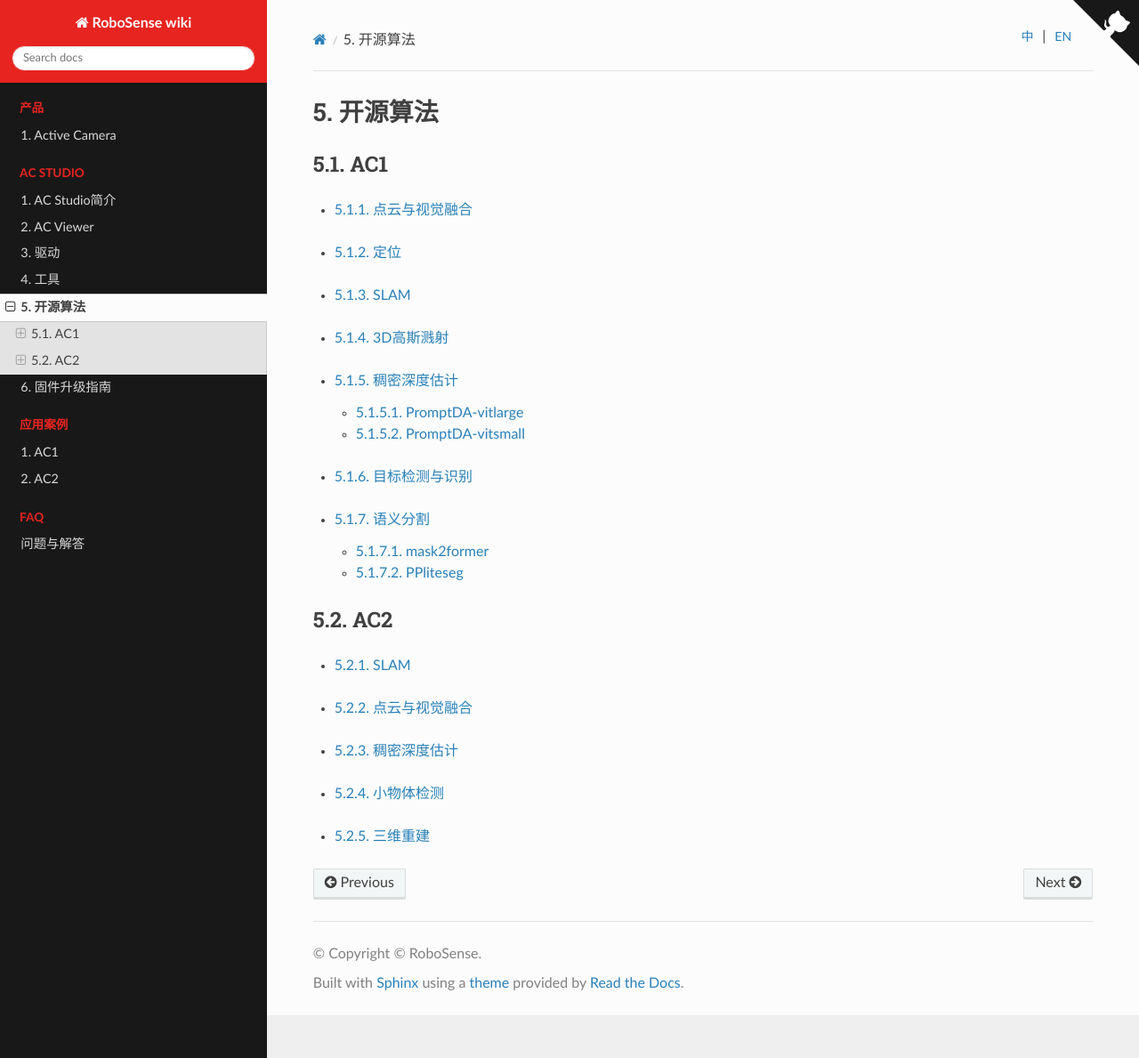
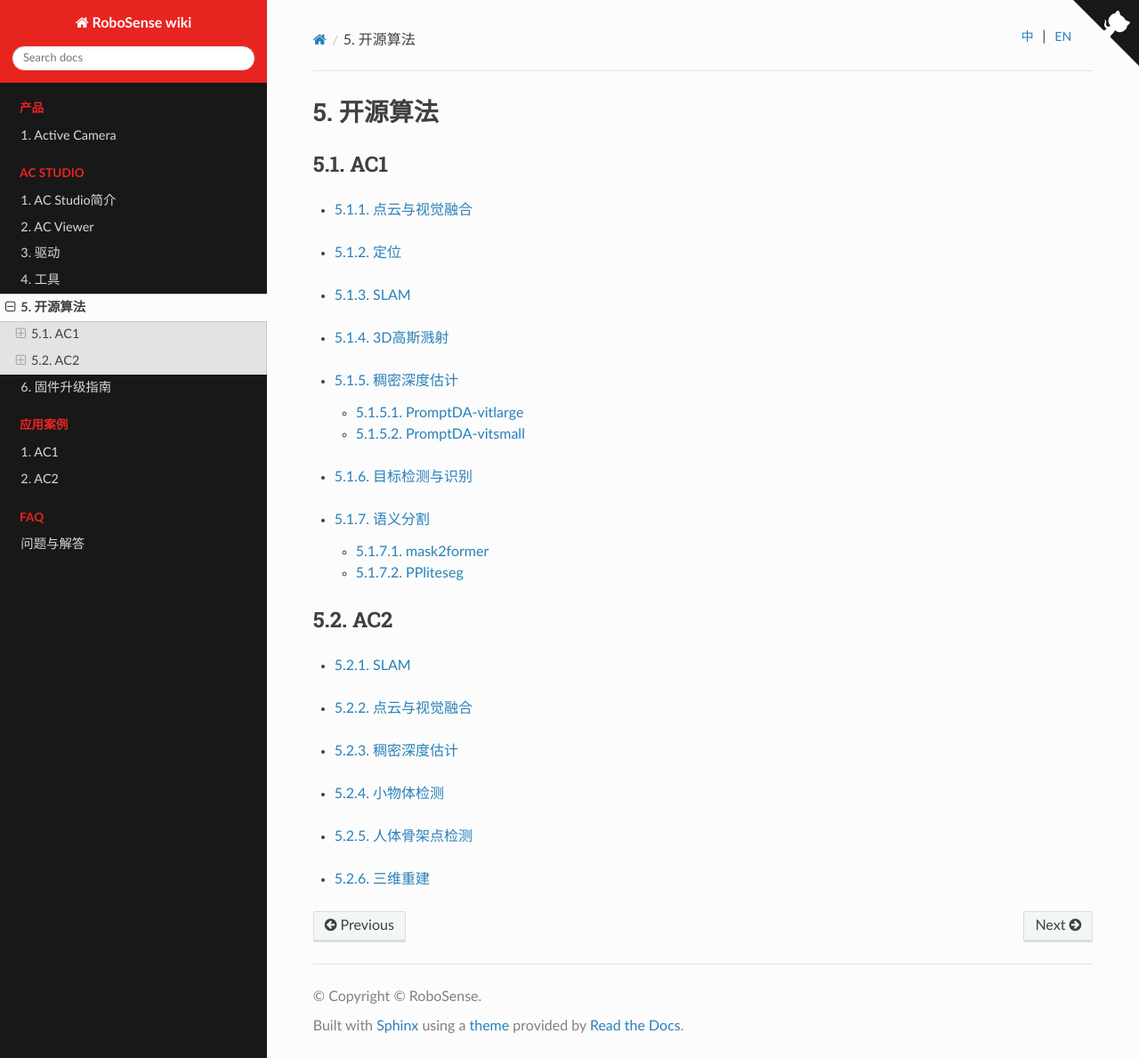
Before and after one commit to RoboSense-Robotics/robosense_ac_wiki_cn, a Sphinx documentation site: the page built from source/ac_studio/algorithms.md, in a window 1280 px wide and 1189 px high. Shown: the whole window at 89% size. Built offline with Sphinx 7.4.7 and the Read the Docs theme 3.1.0, drawn with Linux system fonts in a browser that asks for light colours.

Commit message:
Add skeleton detection documentation to AC2 algorithms

````diff
--- a/source/ac_studio/algorithms.md
+++ b/source/ac_studio/algorithms.md
@@ -73,5 +73,11 @@
 ```{toctree}
 :maxdepth: 2
 
+algorithms/AC2/skeleton.md
+```
+
+```{toctree}
+:maxdepth: 2
+
 algorithms/AC2/3d_reconstruction.md
 ```
--- /dev/null
+++ b/source/ac_studio/algorithms/AC2/skeleton.md
@@ -0,0 +1 @@
+# 人体骨架点检测
````
